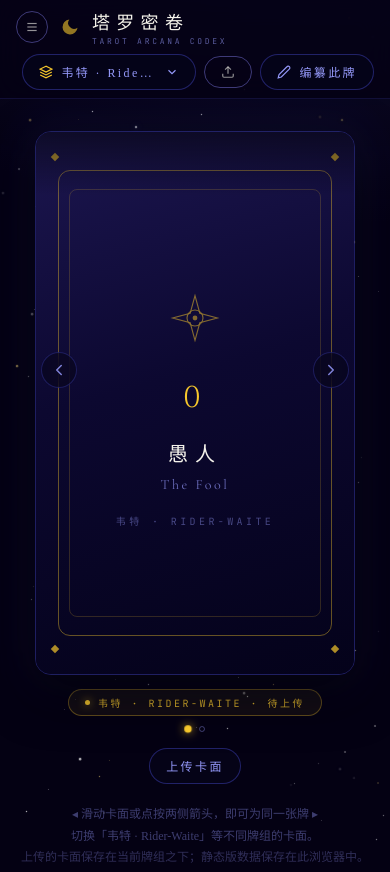
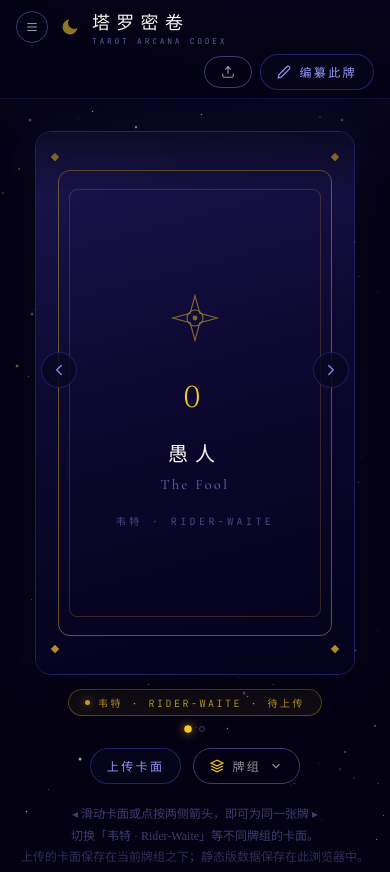
Before and after one commit to yuelingmingyou/tarot, a plain HTML site: page index.html in a window 390 px wide. Shown: the top 872 px of the page. Drawn offline with nearby package versions, Linux system fonts and the light colour scheme.

Commit message:
Add files via upload

```diff
--- a/index.html
+++ b/index.html
@@ -162,8 +162,7 @@ main{flex:1;min-width:0;padding:40px 48px 80px}
   .header-inner{flex-wrap:wrap;height:auto;row-gap:8px;padding-top:8px;padding-bottom:8px}
   .brand{margin-right:auto}
   .header-actions{margin-left:auto;gap:8px}
-  #deck-btn-name{max-width:96px !important}
-  .header-inner.editing #deck-wrap,.header-inner.editing #data-wrap{display:none}
+  .header-inner.editing #data-wrap{display:none}
 }
 
 /* ── 主区 ── */
@@ -198,7 +197,8 @@ main{flex:1;min-width:0;padding:40px 48px 80px}
 .fp-en{font-size:14px;letter-spacing:.18em;color:hsla(238,90%,78%,.7);margin-top:8px}
 .fp-deck{font-family:"JetBrains Mono",monospace;font-size:10px;letter-spacing:.34em;text-transform:uppercase;color:hsla(238,90%,78%,.45)}
 .face-vignette{position:absolute;top:0;left:0;right:0;height:64px;background:linear-gradient(to bottom,rgba(0,0,0,.5),transparent);pointer-events:none}
-.face-actions{margin-top:16px;display:flex;align-items:center;justify-content:center;gap:12px}
+.face-toolbar{margin-top:16px;display:flex;align-items:center;justify-content:center;gap:12px}
+.face-actions{display:flex;align-items:center;justify-content:center;gap:12px}
 .face-hint{margin-top:20px;text-align:center;font-size:12px;line-height:1.8;color:hsla(238,90%,78%,.4)}
 
 /* ── 详情 ── */
@@ -314,18 +314,6 @@ main{flex:1;min-width:0;padding:40px 48px 80px}
       </div>
     </div>
     <div class="header-actions">
-      <div style="position:relative" id="deck-wrap">
-        <button id="deck-btn" class="pill-btn">
-          <svg viewBox="0 0 24 24" fill="none" stroke="hsl(46,92%,57%)" stroke-width="2"><polygon points="12 2 2 7 12 12 22 7 12 2"/><polyline points="2 17 12 22 22 17"/><polyline points="2 12 12 17 22 12"/></svg>
-          <span id="deck-btn-name" style="max-width:160px;overflow:hidden;text-overflow:ellipsis;white-space:nowrap">牌组</span>
-          <svg viewBox="0 0 24 24" fill="none" stroke="currentColor" stroke-width="2" style="transition:transform .3s" id="deck-chevron"><polyline points="6 9 12 15 18 9"/></svg>
-        </button>
-        <div id="deck-menu" class="deck-menu enter" style="display:none">
-          <div class="mono-label" style="padding:8px 12px;font-size:9px;color:hsla(46,92%,57%,.7)">牌组 · Decks</div>
-          <div id="deck-list" style="max-height:256px;overflow-y:auto"></div>
-          <div style="border-top:1px solid hsla(238,100%,67%,.12);margin-top:4px;padding-top:8px" id="deck-new-wrap"></div>
-        </div>
-      </div>
       <div style="position:relative" id="data-wrap">
         <button id="data-btn" class="pill-btn ghost" title="导入 / 导出">
           <svg viewBox="0 0 24 24" fill="none" stroke="currentColor" stroke-width="2"><path d="M21 15v4a2 2 0 0 1-2 2H5a2 2 0 0 1-2-2v-4"/><polyline points="17 8 12 3 7 8"/><line x1="12" y1="3" x2="12" y2="15"/></svg>
@@ -377,7 +365,21 @@ main{flex:1;min-width:0;padding:40px 48px 80px}
         </div>
         <div class="face-deck-badge" id="face-badge"></div>
         <div class="face-dots" id="face-dots"></div>
-        <div class="face-actions" id="face-actions"></div>
+        <div class="face-toolbar">
+          <div class="face-actions" id="face-actions"></div>
+          <div style="position:relative" id="deck-wrap">
+            <button id="deck-btn" class="pill-btn ghost">
+              <svg viewBox="0 0 24 24" fill="none" stroke="hsl(46,92%,57%)" stroke-width="2"><polygon points="12 2 2 7 12 12 22 7 12 2"/><polyline points="2 17 12 22 22 17"/><polyline points="2 12 12 17 22 12"/></svg>
+              <span>牌组</span>
+              <svg viewBox="0 0 24 24" fill="none" stroke="currentColor" stroke-width="2" style="transition:transform .3s" id="deck-chevron"><polyline points="6 9 12 15 18 9"/></svg>
+            </button>
+            <div id="deck-menu" class="deck-menu enter" style="display:none">
+              <div class="mono-label" style="padding:8px 12px;font-size:9px;color:hsla(46,92%,57%,.7)">牌组 · Decks</div>
+              <div id="deck-list" style="max-height:256px;overflow-y:auto"></div>
+              <div style="border-top:1px solid hsla(238,100%,67%,.12);margin-top:4px;padding-top:8px" id="deck-new-wrap"></div>
+            </div>
+          </div>
+        </div>
         <p class="face-hint" id="face-hint"></p>
       </div>
       <div id="detail-col"></div>
@@ -2483,7 +2485,6 @@ var TAROT = (() => {
 
   /* ── 牌组菜单 ── */
   function renderDeckMenu() {
-    $("deck-btn-name").textContent = currentDeck()?.name ?? "选择牌组";
     $("deck-chevron").style.transform = state.deckMenuOpen ? "rotate(180deg)" : "";
     const menu = $("deck-menu");
     menu.style.display = state.deckMenuOpen ? "block" : "none";
```
